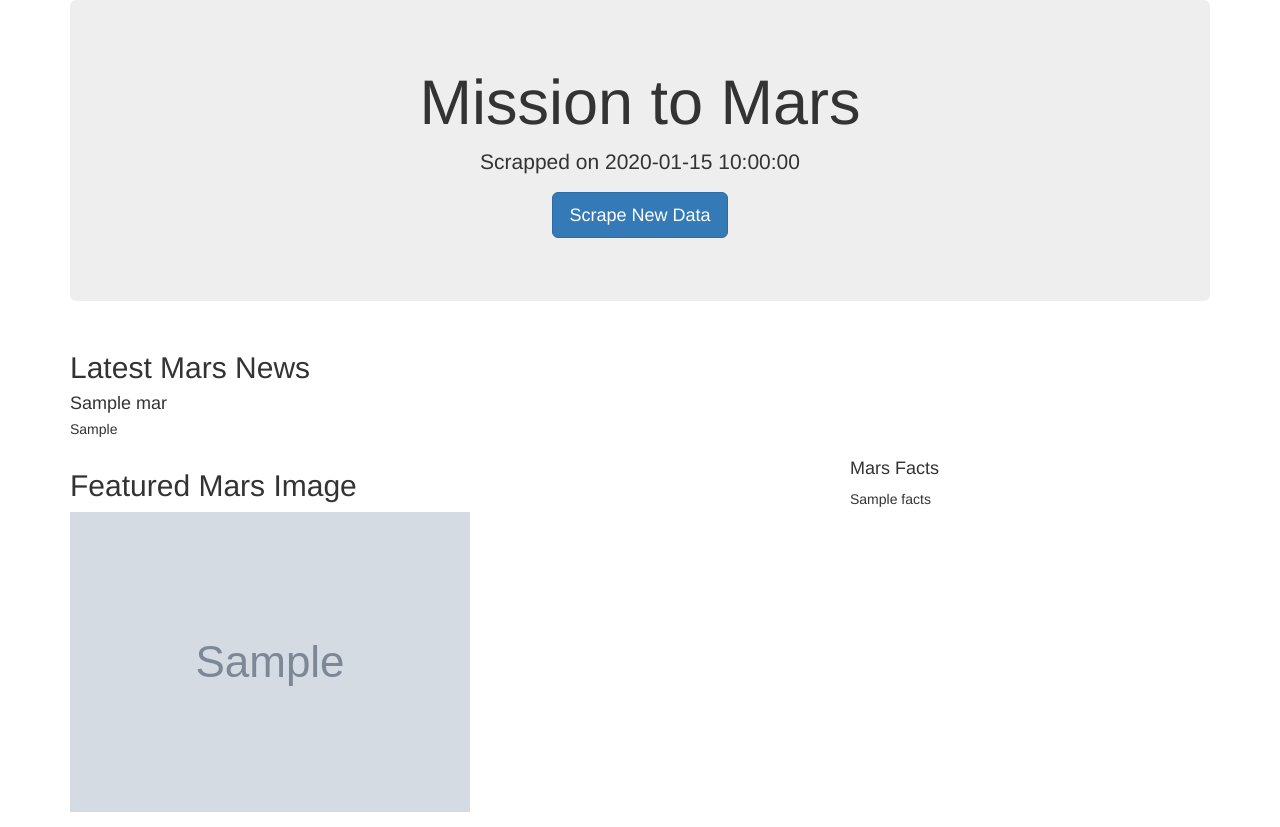
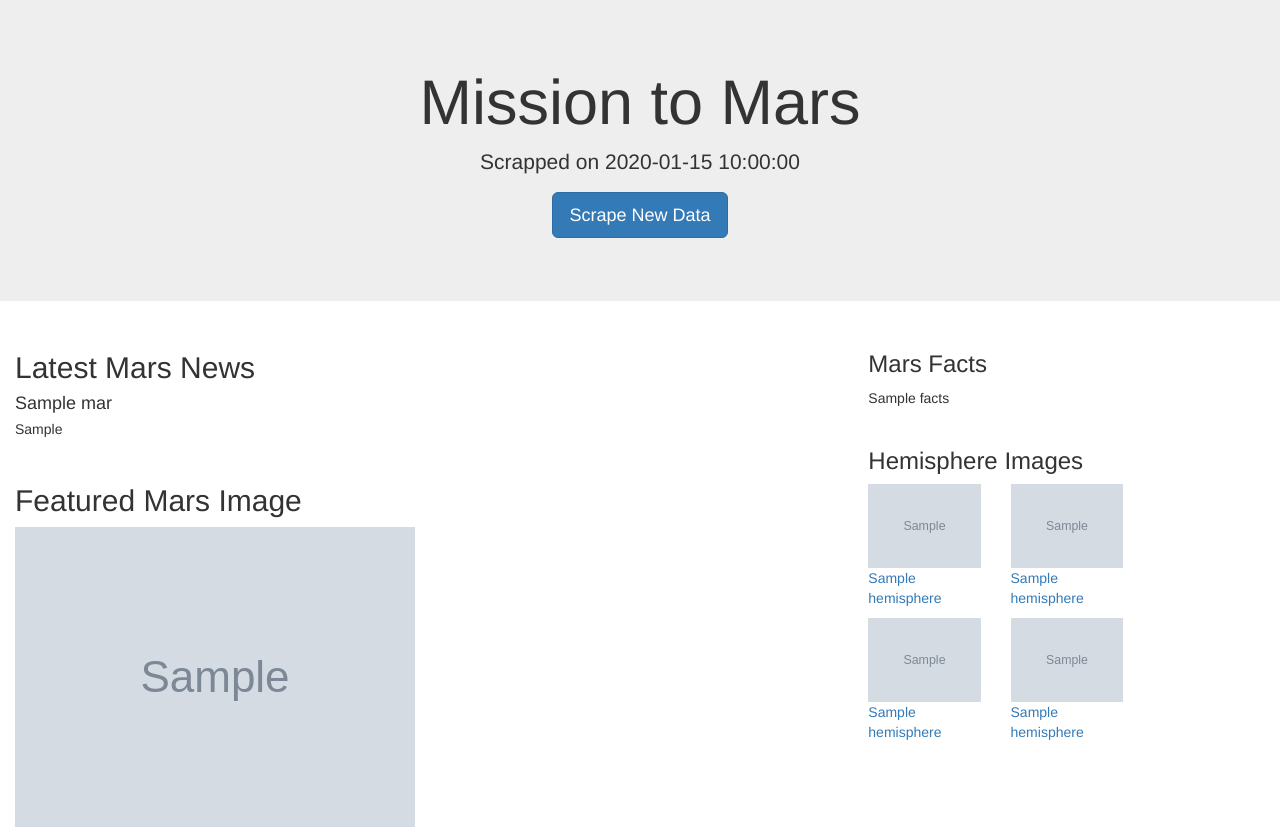
Before and after one commit to pqrt12/Mission_to_Mars, a Flask app: page / in a window 1280 px wide. Run offline with Flask 2, Linux system fonts and the light colour scheme; grey boxes marked "Sample" are stand-in pictures; a database or web service that is not in the repository returns one stand-in record (values such as "Sample title"); some libraries are stand-ins or nearby versions.

Commit message:
add clickable thumbnails

```diff
--- a/apps/templates/index.html
+++ b/apps/templates/index.html
@@ -10,18 +10,22 @@
 </head>
 
 <body>
-    <div class="container">
+    <div class="wrapper">
         <!-- Add Jumbotron to Header -->
         <div class="jumbotron text-center">
             <h1>Mission to Mars</h1>
-            <p>Scrapped on {{mars.last_modified}}</p>
+            <form>
+                <p>Scrapped on {{mars.last_modified}}</p>
+            </form>
             <!-- Add a button to activate scraping script -->
             <p><a class="btn btn-primary btn-lg" href="/scrape" role="button">Scrape New Data</a></p>
         </div>
+    </div>
 
-        <!-- Add section for Mars News -->
-        <div class="row" id="mars-news">
-            <div class="col-md-12">
+    <div class="container-fluid">
+        <div class="row">
+            <div class="col-md-8" id="mars-news-image">
+                <!-- Add section for Mars News -->
                 <div class="media">
                     <div class="media-body">
                         <h2>Latest Mars News</h2>
@@ -29,25 +33,62 @@
                         <p>{{ mars.news_paragraph }}</p>
                     </div>
                 </div>
-            </div>
-        </div>
-
-        <!-- Section for Featured Image and Facts table -->
-        <div class="row" id="mars-featured-image">
-            <div class="col-md-8">
-                <h2>Featured Mars Image</h2>
-
-                <!-- if images is False/None/non-existent, then default to error message -->
-                <img src="{{mars.featured_image | default('static/images/error.png', true) }}" class="img-responsive"
-                    alt="Responsive image" />
+                <!-- Add section for Featured Image -->
+                <div class="media">
+                    <div class="media-body">
+                        <h2>Featured Mars Image</h2>
+                        <!-- if images is False/None/non-existent, then default to error message -->
+                        <img src="{{mars.featured_image | default('static/images/error.png', true) }}"
+                            class="img-responsive" alt="Responsive image" />
+                    </div>
+                </div>
             </div>
 
+
             <div class="col-md-4">
+                <!-- Section for Featured Image and Facts table -->
                 <!-- Mars Facts -->
-                <div class="row" id="mars-facts">
-                    <div class="col-md-12">
-                        <h4>Mars Facts</h4>
+                <div class="media" id="mars-facts">
+                    <h3>Mars Facts</h3>
+                    <div class="media-body">
                         {{ mars.facts | safe }}
+                    </div>
+                </div>
+
+                <!-- Section for Hemisphere Images -->
+                <br>
+                <h3>Hemisphere Images</h3>
+                <div class="row" id="mars-hemi-images-1">
+                    <div class="col-md-4">
+                        <!-- if images is False/None/non-existent, then default to error message -->
+                        <a href="{{mars.hemispheres.0.img_url}}">
+                            <img src="{{mars.hemispheres.0.thumb | default('static/images/error.png', true) }}"
+                                class="img-responsive" alt="Responsive image" />
+                            <p>{{ mars.hemispheres.0.title }}</p>
+                        </a>
+                    </div>
+                    <div class="col-md-4">
+                        <a href="{{mars.hemispheres.1.img_url}}">
+                            <img src="{{mars.hemispheres.1.thumb | default('static/images/error.png', true) }}"
+                                class="img-responsive" alt="Responsive image" />
+                            <p>{{ mars.hemispheres.1.title }}</p>
+                        </a>
+                    </div>
+                </div>
+                <div class="row" id="mars-hemi-images-2">
+                    <div class="col-md-4">
+                        <a href="{{mars.hemispheres.2.img_url}}">
+                            <img src="{{mars.hemispheres.2.thumb | default('static/images/error.png', true) }}"
+                                class="img-responsive" alt="Responsive image" />
+                            <p>{{ mars.hemispheres.2.title }}</p>
+                        </a>
+                    </div>
+                    <div class="col-md-4">
+                        <a href="{{mars.hemispheres.3.img_url}}">
+                            <img src="{{mars.hemispheres.3.thumb | default('static/images/error.png', true) }}"
+                                class="img-responsive" alt="Responsive image" />
+                            <p>{{ mars.hemispheres.3.title }}</p>
+                        </a>
                     </div>
                 </div>
             </div>
```
Also changed, not shown: apps/scraping.py (+11 -5 lines), apps/templates/hemispheres.html (added, +30 -0 lines), README.md, 1 other file.
